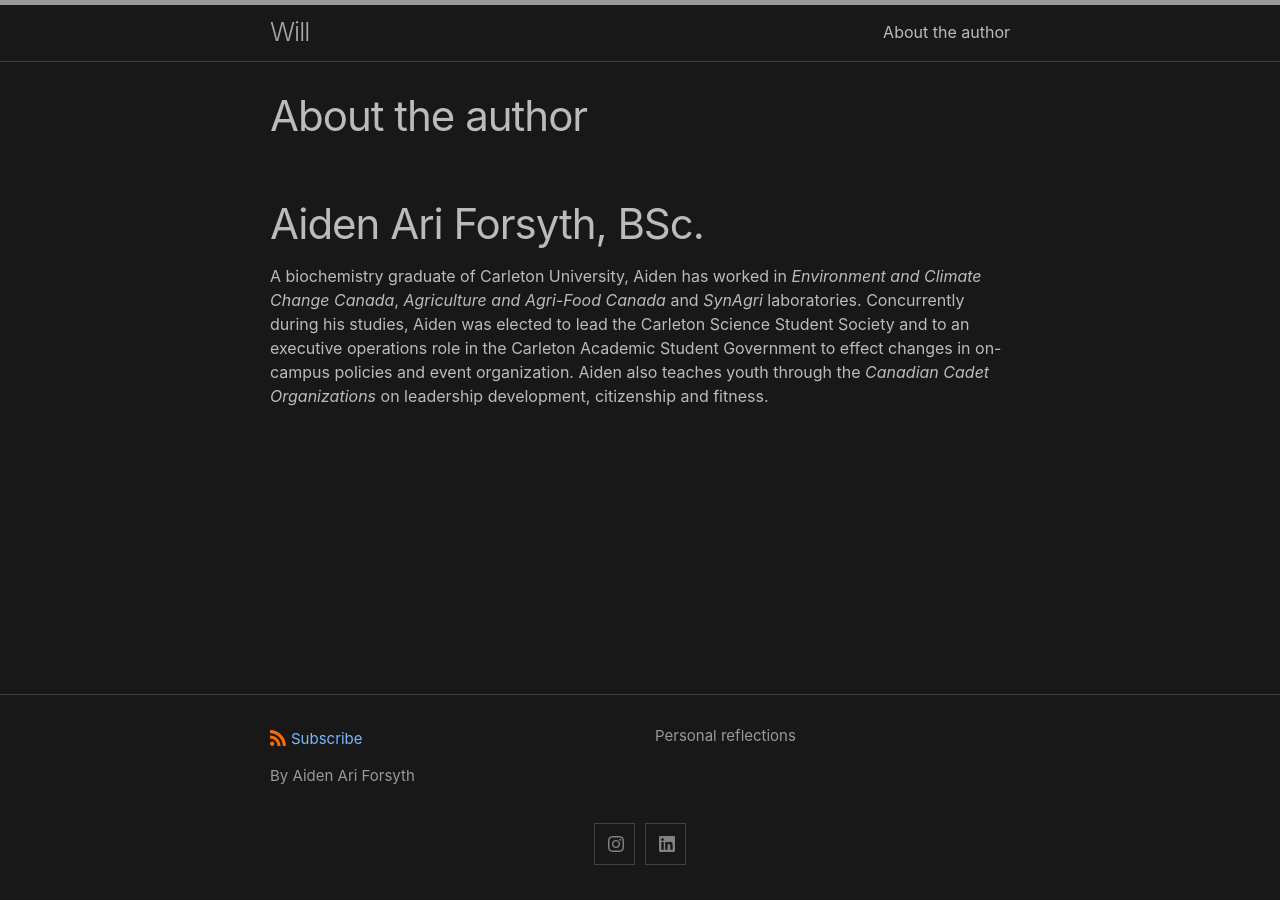
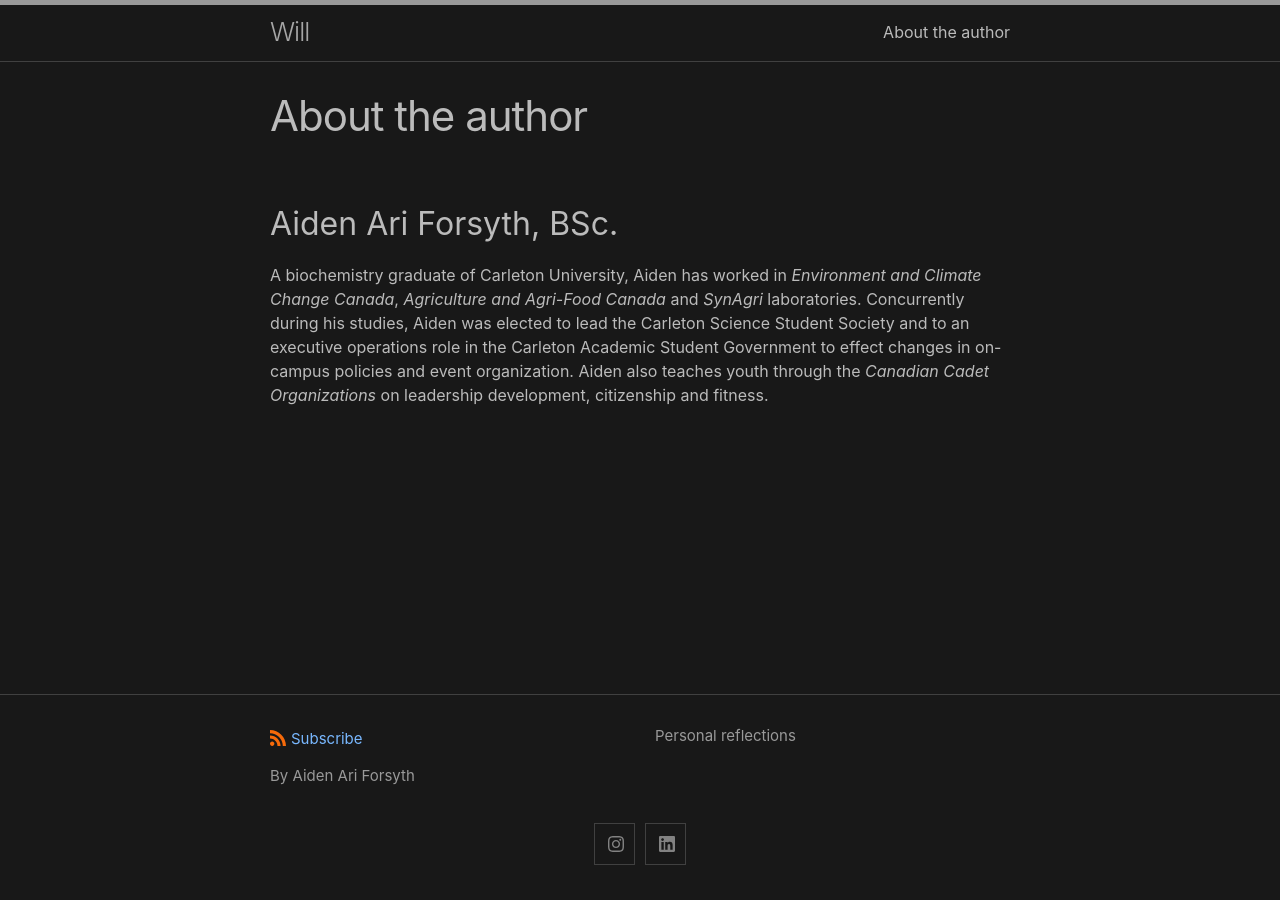
Before and after one commit to Aiden-Forsyth/Will, a Jekyll site: the page built from about.md, in a window 1280 px wide. Built offline with Jekyll 4.4.1, drawn with Linux system fonts in a browser that asks for light colours.

```diff
--- a/about.md
+++ b/about.md
@@ -4,6 +4,6 @@ layout: page
 permalink: /about/
 ---
 
-# Aiden Ari Forsyth, BSc.
+## Aiden Ari Forsyth, BSc.
 
 A biochemistry graduate of Carleton University, Aiden has worked in _Environment and Climate Change Canada_, _Agriculture and Agri-Food Canada_ and _SynAgri_ laboratories. Concurrently during his studies, Aiden was elected to lead the Carleton Science Student Society and to an executive operations role in the Carleton Academic Student Government to effect changes in on-campus policies and event organization. Aiden also teaches youth through the _Canadian Cadet Organizations_ on leadership development, citizenship and fitness.
```
